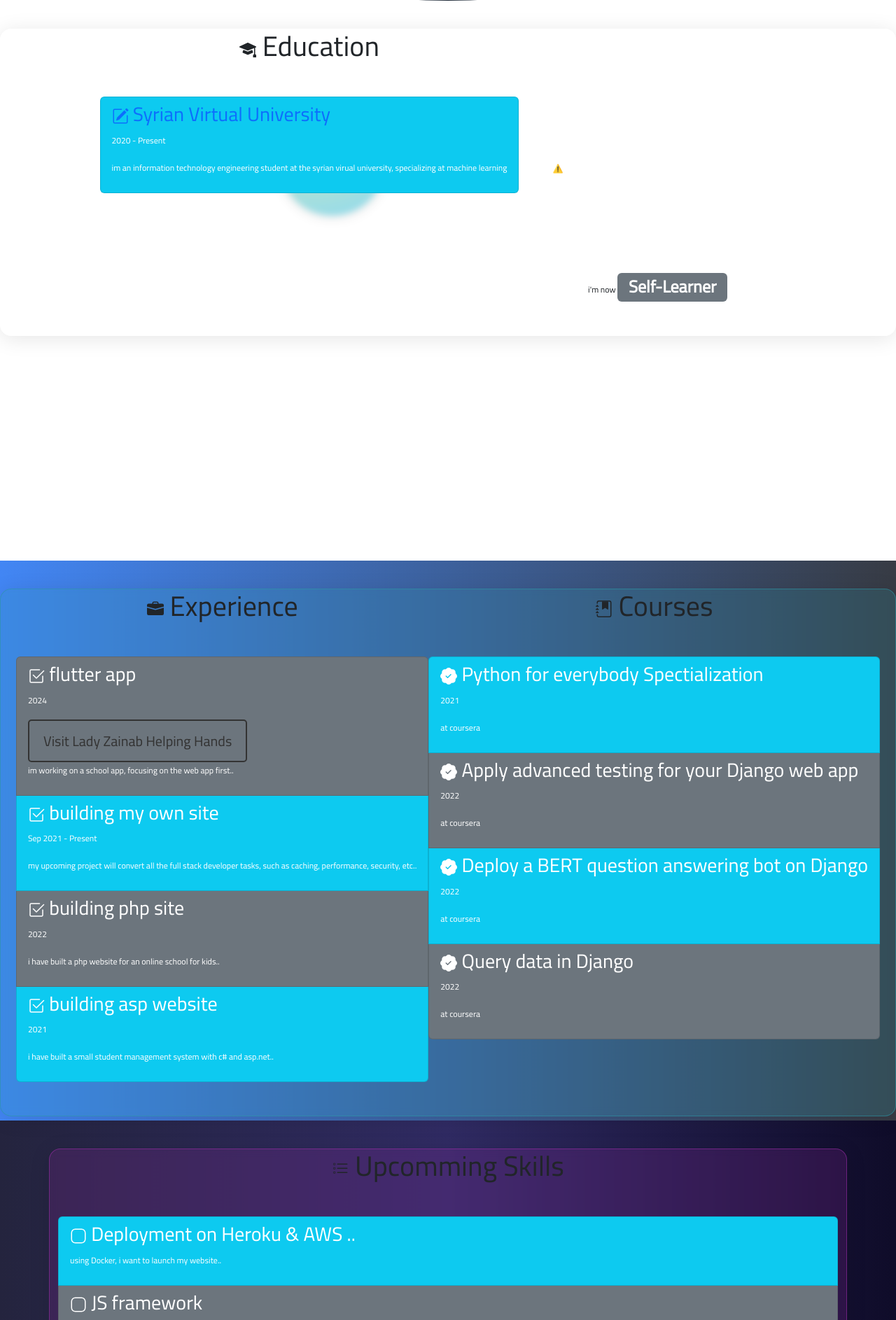
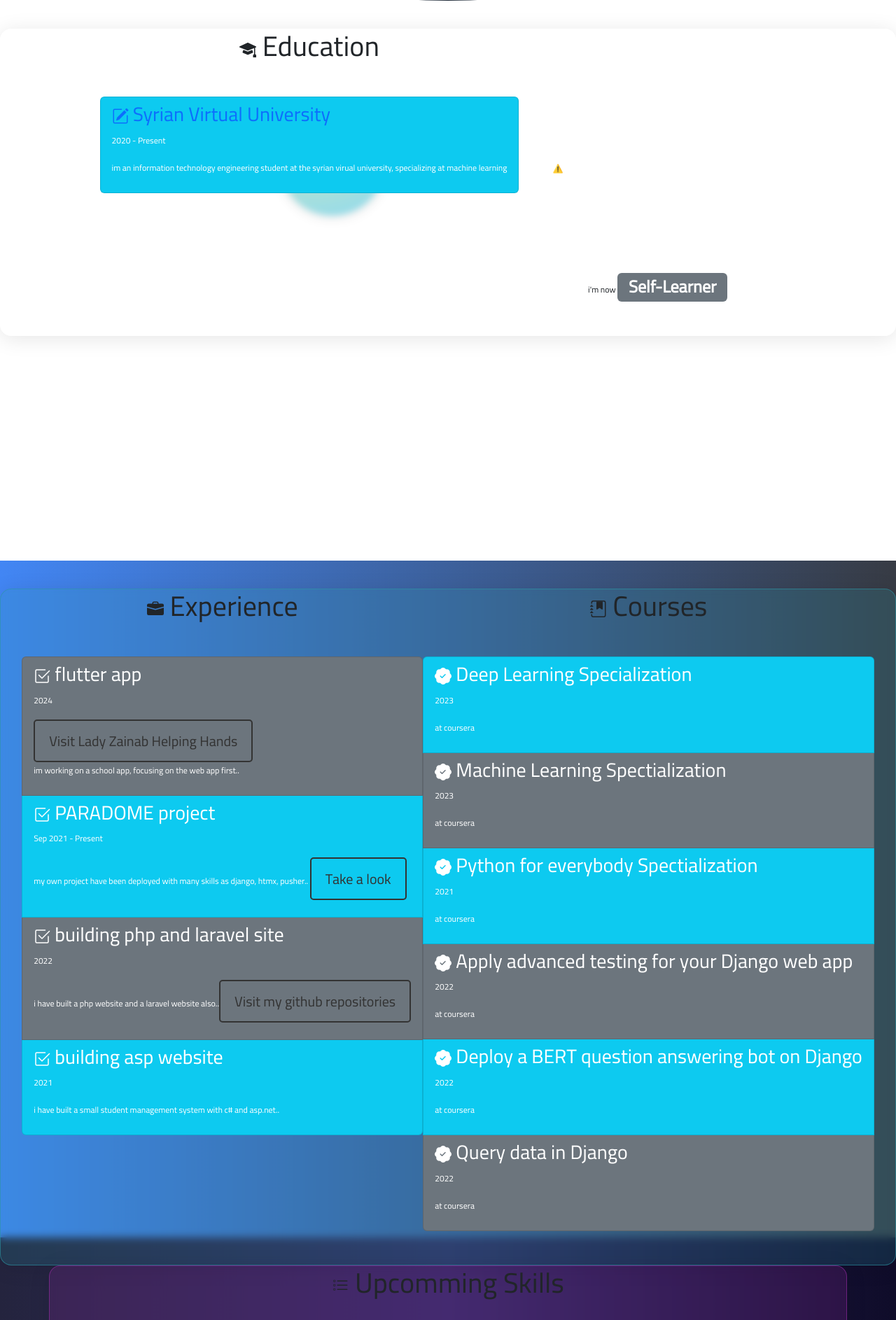
Before and after one commit to husseinahmad7/paradome-prod, a Django app: page / in a window 1280 px wide. Shown: the part 1663-3549 px from the top of the page at 70% size. Run offline with Django 3.2, Linux system fonts and the light colour scheme; some web fonts are replaced.

Commit message:
fixing portfolio

```diff
--- a/HusseinAh/templates/HusseinAh/myPortfolio.html
+++ b/HusseinAh/templates/HusseinAh/myPortfolio.html
@@ -114,7 +114,7 @@
             </code>
             <code class="line">
               <span class="classvar">skills </span><span class="class">= [</span><span class="string">'python'</span><span class="normal">, </span>
-              <span class="string">'django'</span><span class="normal">, </span><span class="string">'postgresql'</span><span class="normal">, </span>
+              <span class="string">'django'</span><span class="normal">, </span><span class="string">'laravel'</span><span class="normal">, </span><span class="string">'flutter'</span><span class="normal">, </span><span class="string">'postgresql'</span><span class="normal">, </span>
               <span class="string">'htmx'</span><span class="normal">, </span><span class="string">'css3'</span><span class="normal">, </span>
               <span class="string">'docker'</span><span class="normal">, </span><span class="string">'...'</span><span class="normal">, </span>
               <span class="class">]</span><br>
@@ -202,17 +202,17 @@
                   <h3 class="text-primary text-white"><svg xmlns="http://www.w3.org/2000/svg" width="24" height="24" fill="currentColor" class="bi bi-check2-square" viewBox="0 0 16 16">
                     <path d="M3 14.5A1.5 1.5 0 0 1 1.5 13V3A1.5 1.5 0 0 1 3 1.5h8a.5.5 0 0 1 0 1H3a.5.5 0 0 0-.5.5v10a.5.5 0 0 0 .5.5h10a.5.5 0 0 0 .5-.5V8a.5.5 0 0 1 1 0v5a1.5 1.5 0 0 1-1.5 1.5H3z"/>
                     <path d="m8.354 10.354 7-7a.5.5 0 0 0-.708-.708L8 9.293 5.354 6.646a.5.5 0 1 0-.708.708l3 3a.5.5 0 0 0 .708 0z"/>
-                  </svg> building my own site</h3>
+                  </svg> PARADOME project</h3>
                   <p class="date text-white">Sep 2021 - Present</p>
-                  <p class="text-white">my upcoming project will convert all the full stack developer tasks, such as caching, performance, security, etc..</p>
+                  <p class="text-white">my own project have been deployed with many skills as django, htmx, pusher.. <a href="https://paradome.pythonanywhere.com/posts/" class="my-link" target="_blank">Take a look</a></p>
                 </li>
                 <li class="list-group-item bg-secondary">
                   <h3 class="text-primary text-white"><svg xmlns="http://www.w3.org/2000/svg" width="24" height="24" fill="currentColor" class="bi bi-check2-square" viewBox="0 0 16 16">
                     <path d="M3 14.5A1.5 1.5 0 0 1 1.5 13V3A1.5 1.5 0 0 1 3 1.5h8a.5.5 0 0 1 0 1H3a.5.5 0 0 0-.5.5v10a.5.5 0 0 0 .5.5h10a.5.5 0 0 0 .5-.5V8a.5.5 0 0 1 1 0v5a1.5 1.5 0 0 1-1.5 1.5H3z"/>
                     <path d="m8.354 10.354 7-7a.5.5 0 0 0-.708-.708L8 9.293 5.354 6.646a.5.5 0 1 0-.708.708l3 3a.5.5 0 0 0 .708 0z"/>
-                  </svg> building php site</h3>
+                  </svg> building php and laravel site</h3>
                   <p class="date text-white"> 2022</p>
-                  <p class="text-white">i have built a php website for an online school for kids..</p>
+                  <p class="text-white">i have built a php website and a laravel website also..<a href="https://github.com/husseinahmad7" class="my-link" target="_blank">Visit my github repositories</a></p>
                 </li>
                 <li class="list-group-item bg-info">
                   <h3 class="text-primary text-white"><svg xmlns="http://www.w3.org/2000/svg" width="24" height="24" fill="currentColor" class="bi bi-check2-square" viewBox="0 0 16 16">
@@ -231,6 +231,20 @@
                 <path d="M1 5v-.5a.5.5 0 0 1 1 0V5h.5a.5.5 0 0 1 0 1h-2a.5.5 0 0 1 0-1H1zm0 3v-.5a.5.5 0 0 1 1 0V8h.5a.5.5 0 0 1 0 1h-2a.5.5 0 0 1 0-1H1zm0 3v-.5a.5.5 0 0 1 1 0v.5h.5a.5.5 0 0 1 0 1h-2a.5.5 0 0 1 0-1H1z"/>
               </svg> Courses</h1>
               <ul class="list-group">
+                <li class="list-group-item bg-info">
+                  <h3 class="text-primary text-white"><svg xmlns="http://www.w3.org/2000/svg" width="24" height="24" fill="currentColor" class="bi bi-patch-check-fill" viewBox="0 0 16 16">
+                    <path d="M10.067.87a2.89 2.89 0 0 0-4.134 0l-.622.638-.89-.011a2.89 2.89 0 0 0-2.924 2.924l.01.89-.636.622a2.89 2.89 0 0 0 0 4.134l.637.622-.011.89a2.89 2.89 0 0 0 2.924 2.924l.89-.01.622.636a2.89 2.89 0 0 0 4.134 0l.622-.637.89.011a2.89 2.89 0 0 0 2.924-2.924l-.01-.89.636-.622a2.89 2.89 0 0 0 0-4.134l-.637-.622.011-.89a2.89 2.89 0 0 0-2.924-2.924l-.89.01-.622-.636zm.287 5.984-3 3a.5.5 0 0 1-.708 0l-1.5-1.5a.5.5 0 1 1 .708-.708L7 8.793l2.646-2.647a.5.5 0 0 1 .708.708z"/>
+                  </svg> Deep Learning Specialization</h3>
+                  <p class="date text-white">2023</p>
+                  <p class="text-white">at coursera</p>
+                </li>
+                <li class="list-group-item bg-secondary">
+                  <h3 class="text-primary text-white"><svg xmlns="http://www.w3.org/2000/svg" width="24" height="24" fill="currentColor" class="bi bi-patch-check-fill" viewBox="0 0 16 16">
+                    <path d="M10.067.87a2.89 2.89 0 0 0-4.134 0l-.622.638-.89-.011a2.89 2.89 0 0 0-2.924 2.924l.01.89-.636.622a2.89 2.89 0 0 0 0 4.134l.637.622-.011.89a2.89 2.89 0 0 0 2.924 2.924l.89-.01.622.636a2.89 2.89 0 0 0 4.134 0l.622-.637.89.011a2.89 2.89 0 0 0 2.924-2.924l-.01-.89.636-.622a2.89 2.89 0 0 0 0-4.134l-.637-.622.011-.89a2.89 2.89 0 0 0-2.924-2.924l-.89.01-.622-.636zm.287 5.984-3 3a.5.5 0 0 1-.708 0l-1.5-1.5a.5.5 0 1 1 .708-.708L7 8.793l2.646-2.647a.5.5 0 0 1 .708.708z"/>
+                  </svg> Machine Learning Spectialization</h3>
+                  <p class="date text-white">2023</p>
+                  <p class="text-white">at coursera</p>
+                </li>
                 <li class="list-group-item bg-info">
                   <h3 class="text-primary text-white"><svg xmlns="http://www.w3.org/2000/svg" width="24" height="24" fill="currentColor" class="bi bi-patch-check-fill" viewBox="0 0 16 16">
                     <path d="M10.067.87a2.89 2.89 0 0 0-4.134 0l-.622.638-.89-.011a2.89 2.89 0 0 0-2.924 2.924l.01.89-.636.622a2.89 2.89 0 0 0 0 4.134l.637.622-.011.89a2.89 2.89 0 0 0 2.924 2.924l.89-.01.622.636a2.89 2.89 0 0 0 4.134 0l.622-.637.89.011a2.89 2.89 0 0 0 2.924-2.924l-.01-.89.636-.622a2.89 2.89 0 0 0 0-4.134l-.637-.622.011-.89a2.89 2.89 0 0 0-2.924-2.924l-.89.01-.622-.636zm.287 5.984-3 3a.5.5 0 0 1-.708 0l-1.5-1.5a.5.5 0 1 1 .708-.708L7 8.793l2.646-2.647a.5.5 0 0 1 .708.708z"/>
@@ -277,13 +291,13 @@
               <li class="list-group-item bg-info">
                 <h3 class="text-white"><svg xmlns="http://www.w3.org/2000/svg" width="24" height="24" fill="currentColor" class="bi bi-app" viewBox="0 0 16 16">
                   <path d="M11 2a3 3 0 0 1 3 3v6a3 3 0 0 1-3 3H5a3 3 0 0 1-3-3V5a3 3 0 0 1 3-3h6zM5 1a4 4 0 0 0-4 4v6a4 4 0 0 0 4 4h6a4 4 0 0 0 4-4V5a4 4 0 0 0-4-4H5z"/>
-                </svg> Deployment on Heroku & AWS ..</h3>
+                </svg> Deployment on Firebase & AWS ..</h3>
                 <p class="text-white">using Docker, i want to launch my website..</p>
               </li>
               <li class="list-group-item bg-secondary">
                 <h3 class="text-white"><svg xmlns="http://www.w3.org/2000/svg" width="24" height="24" fill="currentColor" class="bi bi-app" viewBox="0 0 16 16">
                   <path d="M11 2a3 3 0 0 1 3 3v6a3 3 0 0 1-3 3H5a3 3 0 0 1-3-3V5a3 3 0 0 1 3-3h6zM5 1a4 4 0 0 0-4 4v6a4 4 0 0 0 4 4h6a4 4 0 0 0 4-4V5a4 4 0 0 0-4-4H5z"/>
-                </svg> JS framework</h3>
+                </svg> Dive Deep at DL</h3>
                 <p class="text-white">i'm looking forward to learn next.js or react.js..</p>
               </li>
               <li class="list-group-item bg-info">
```
